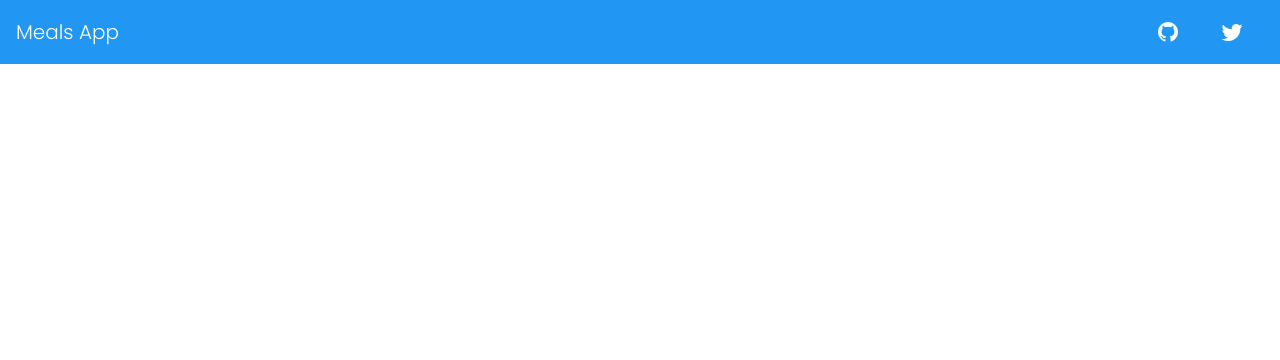
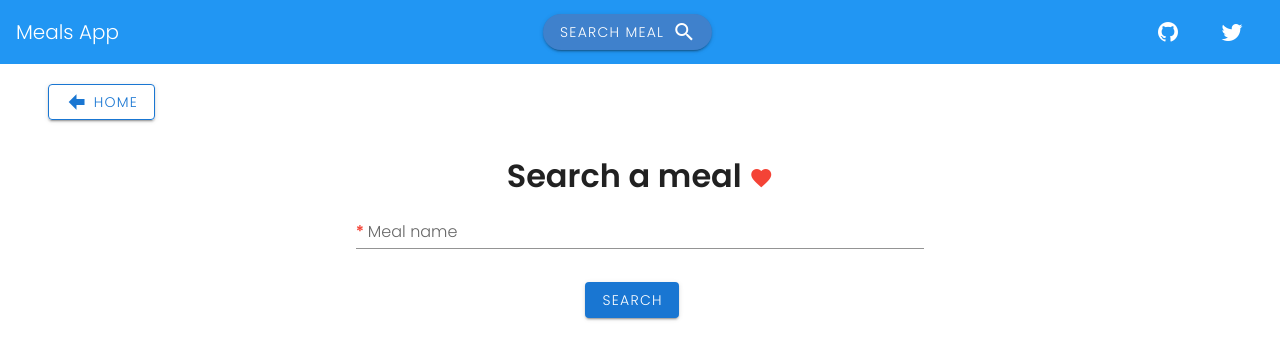
Before and after one commit to alexanyernas/Meals-App, a Vue app: page /search in a window 1280 px wide. Shown: the top 360 px of the page. Built offline with nearby package versions, Linux system fonts and the light colour scheme; no server answers.

Commit message:
Preloader, Search Component & Update meal card design

```diff
--- a/src/App.vue
+++ b/src/App.vue
@@ -47,4 +47,12 @@ export default {
 {
   background-color: #1E88E5;
 }
+
+@media only screen and (max-width: 600px)
+{
+  .v-toolbar__title
+  {
+    display: none;
+  }
+}
 </style>
--- /dev/null
+++ b/src/components/MealCard.vue
@@ -0,0 +1,128 @@
+<template>
+    <v-row class="mt-1">
+      <v-col cols="12" class="text-center">
+        <h1 class="mb-5">{{ meal.strMeal }}</h1>
+        <v-img
+          :src="meal.strMealThumb"
+          class="meal-img mx-auto mb-2"
+        >
+        </v-img>
+      </v-col>
+      <v-col class="text-center mx-auto" cols="12" xs="12" lg="7" >
+
+        <v-expansion-panels>
+
+          <v-expansion-panel>
+            <v-expansion-panel-header>
+              <span><v-icon class="mr-2">mdi-map-marker-radius</v-icon>Area</span>
+            </v-expansion-panel-header>
+            <v-expansion-panel-content>
+              {{ meal.strArea }}
+            </v-expansion-panel-content>
+          </v-expansion-panel>
+
+          <v-expansion-panel>
+            <v-expansion-panel-header>
+              <span><v-icon class="mr-2">mdi-format-list-checks</v-icon>Category</span>
+            </v-expansion-panel-header>
+            <v-expansion-panel-content>
+              {{ meal.strCategory }}
+            </v-expansion-panel-content>
+          </v-expansion-panel>
+
+          <v-expansion-panel>
+            <v-expansion-panel-header>
+              <span><v-icon class="mr-2">mdi-playlist-edit</v-icon>Ingredients</span>
+            </v-expansion-panel-header>
+            <v-expansion-panel-content>
+              <ul>
+                <v-list-item
+                  v-for="( item, index ) in getIngredients()"
+                  :key="index"
+                  v-if="item[0]"
+                >
+                  <v-list-item-content
+                    class="justify-center"
+                  >
+                    {{ item[0] }} - {{ item[1] }}
+                  </v-list-item-content>
+                </v-list-item>
+              </ul>
+            </v-expansion-panel-content>
+          </v-expansion-panel>
+
+          <v-expansion-panel>
+            <v-expansion-panel-header>
+              <span><v-icon class="mr-2">mdi-information-outline</v-icon>Instructions</span>
+            </v-expansion-panel-header>
+            <v-expansion-panel-content>
+              {{ meal.strInstructions }}
+            </v-expansion-panel-content>
+          </v-expansion-panel>
+
+          <v-expansion-panel v-if="meal.strTags">
+            <v-expansion-panel-header>
+              <span><v-icon class="mr-2">mdi-pound</v-icon>Tags</span>
+            </v-expansion-panel-header>
+            <v-expansion-panel-content>
+              {{ meal.strTags }}
+            </v-expansion-panel-content>
+          </v-expansion-panel>
+
+        </v-expansion-panels>
+      </v-col>
+    </v-row>
+</template>
+
+<script>
+export default {
+    name: 'MealCard',
+    props: {
+        meal: Object
+    },
+    methods: {
+      getIngredients () {
+        const ingredients = []
+        const measures = []
+        const data = []
+
+        for ( let key in this.meal ) {
+          if ( key.includes( 'strIngredient' ) ) {
+            ingredients.push( this.meal[key] )
+          } else if ( key.includes( 'strMeasure' ) ) {
+            measures.push( this.meal[key] )
+          }
+        }
+
+        for (let i = 0; i < ingredients.length; i++) {
+          data.push([ingredients[i], measures[i]])
+        }
+
+        return data
+      }
+    },
+}
+</script>
+
+<style scoped>
+.meal-img
+{
+  width: 525px;
+  height: 525px;
+  border-radius: 10%;
+}
+
+@media only screen and (max-width: 768px)
+{
+  .meal-img
+  {
+    position: relative;
+    width: 300px;
+    height: 300px;
+  }
+  .v-btn
+  {
+    margin-left: 8px;
+  }
+}
+</style>
--- a/src/components/NavBar.vue
+++ b/src/components/NavBar.vue
@@ -9,6 +9,17 @@
       <v-toolbar-title>
         Meals App
       </v-toolbar-title>
+
+      <v-spacer></v-spacer>
+
+      <v-btn
+        color="#1565C0"
+        rounded
+        to="/search"
+      >
+        Search meal
+        <v-icon class="ml-2">mdi-magnify</v-icon>
+      </v-btn>
 
       <v-spacer></v-spacer>
 
--- a/src/router/index.js
+++ b/src/router/index.js
@@ -5,6 +5,7 @@ import VueRouter from 'vue-router'
 import Home from '../views/Home.vue'
 import Category from '../views/Category.vue'
 import Meal from '../views/Meal.vue'
+import Search from '../views/Search.vue'
 
 Vue.use ( VueRouter )
 
@@ -23,6 +24,11 @@ const routes = [
     path: '/meals/:meal',
     name: 'Meal',
     component: Meal,
+  },
+  {
+    path: '/search',
+    name: 'Search',
+    component: Search,
   }
 ]
 
--- a/src/store/index.js
+++ b/src/store/index.js
@@ -46,6 +46,6 @@ export default new Vuex.Store({
         .then(( { data } ) => {
           commit( 'setMeal', data.meals[0] )
         })
+      }
     }
-  }
 })
--- /dev/null
+++ b/src/views/Search.vue
@@ -0,0 +1,114 @@
+<template>
+  <v-container class="mt-5">
+    <v-row class="mb-5">
+      <v-btn
+        elevation="2"
+        to="/"
+        color="primary"
+        outlined
+        class="btn"
+      >
+        <v-icon class="mr-1">mdi-arrow-left-bold</v-icon>
+        Home
+      </v-btn>
+    </v-row>
+    <v-row>
+      <v-col cols="12" xs="12" lg="6" class="mx-auto">
+        <h1 class="text-center">Search a meal <v-icon color="red">mdi-cards-heart</v-icon></h1>
+        <v-form
+            class="text-center"
+            @submit.prevent="validate"
+        >
+            <v-text-field
+                v-model.trim="input"
+                clearable
+            >
+              <template #label>
+                <span class="red--text"><strong>* </strong></span>Meal name
+              </template>
+            </v-text-field>
+            <v-btn
+                color="primary"
+                class="mr-4 mt-3"
+                type="submit"
+            >
+                Search
+            </v-btn>
+            <div v-if="warning" class="mt-5">
+              <v-alert
+                dense
+                outlined
+                type="error"
+              >
+                The meal is <strong> not registered</strong>.
+              </v-alert>
+            </div>
+            <div v-if="loading" class="text-center mt-10">
+              <v-progress-linear
+                indeterminate
+                color="primary"
+              ></v-progress-linear>
+            </div>
+        </v-form>
+      </v-col>
+    </v-row>
+    <slot v-if="mealResult">
+      <MealCard
+        :meal="mealResult"
+      />
+    </slot>
+  </v-container>
+</template>
+
+<script>
+const axios = require('axios');
+import MealCard from '../components/MealCard.vue'
+
+export default {
+    name: 'Search',
+    components: {
+        MealCard
+    },
+    data () {
+        return {
+            input: '',
+            warning: false,
+            loading: false,
+            mealResult: null
+        }
+    },
+    methods: {
+      getMealSearch ( search ) {
+        axios.get(`https://www.themealdb.com/api/json/v1/1/search.php?s=${search}`)
+          .then( ( { data } ) => {
+            this.warning = false
+            this.mealResult = data.meals[0]
+            this.input = ''
+          })
+          .catch( () => {
+            this.warning = true
+            this.mealResult = null
+          })
+          .finally( () => {
+            this.loading = false
+          });
+      },
+      validate () {
+        if ( this.input ) {
+          this.loading = true
+          this.getMealSearch( this.input )
+        }
+      }
+    }
+}
+</script>
+
+<style scoped>
+@media only screen and (max-width: 600px)
+{
+  .v-btn
+  {
+    margin-left: 8px;
+  }
+}
+</style>
```
Also changed, not shown: src/views/Meal.vue (+7 -102 lines).
